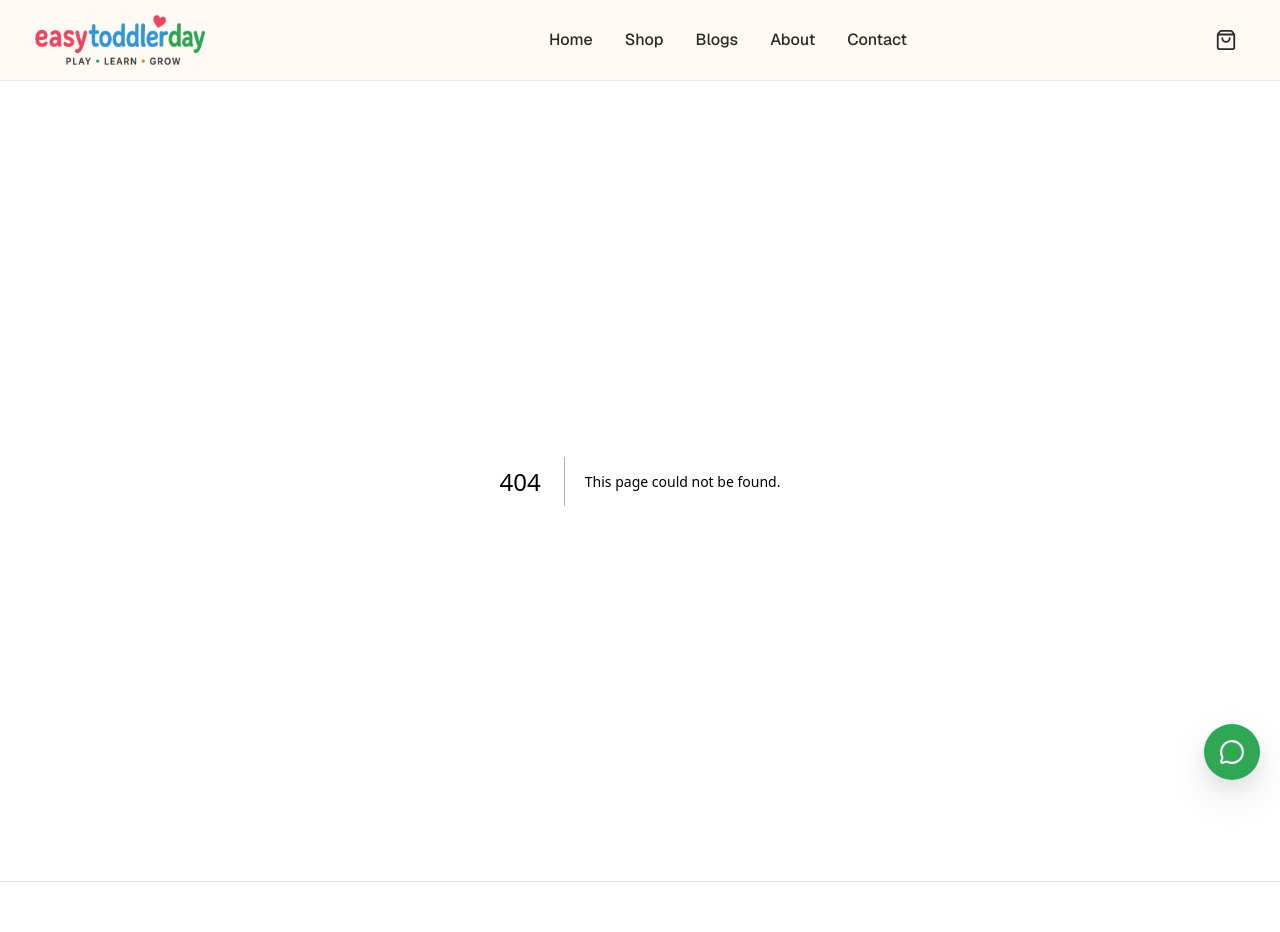
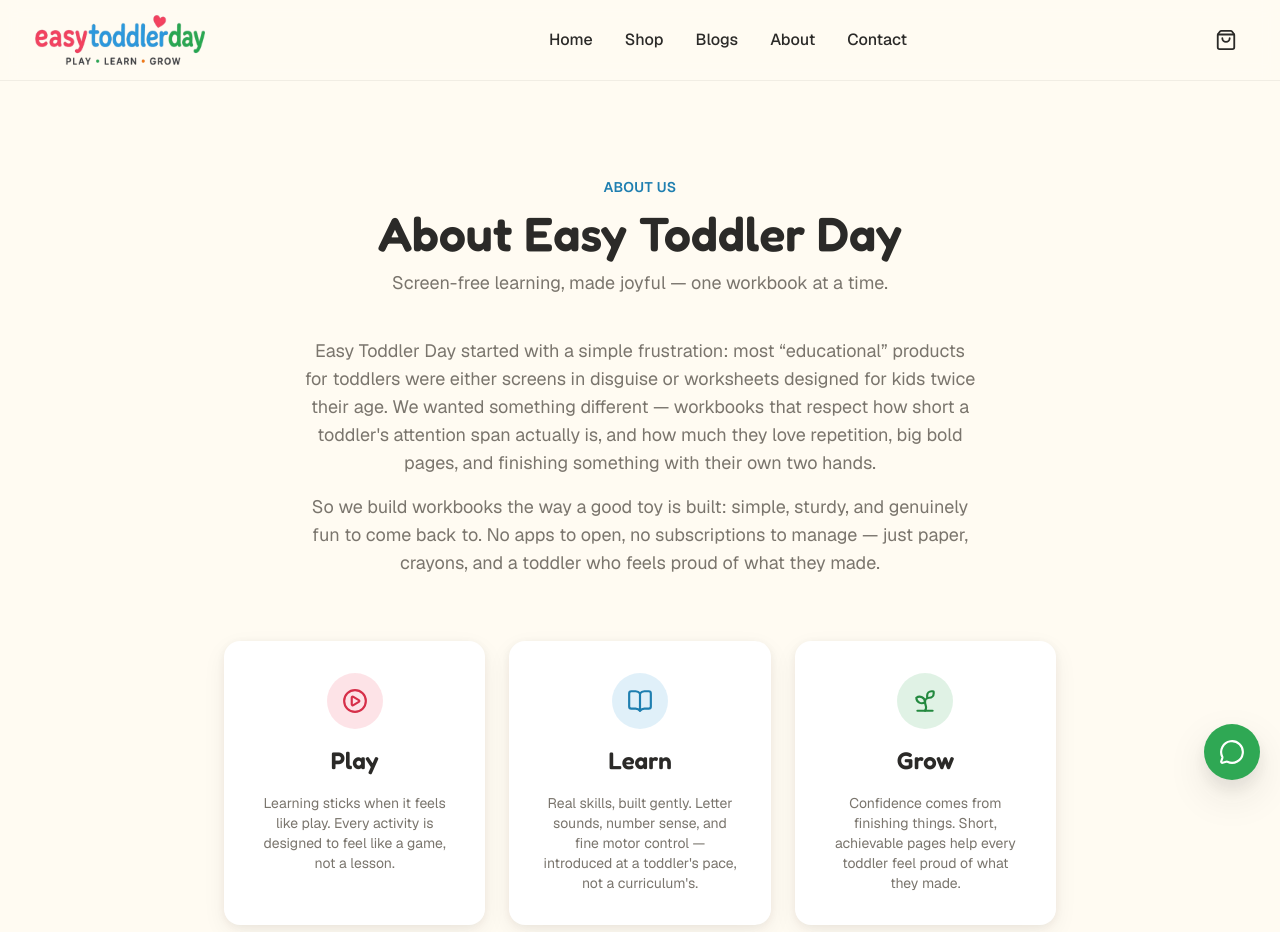
Before and after one commit to prashant-1012/easy-toddler-day, a Next.js app: page /about in a window 1280 px wide. Before the commit this address had no page. Shown: the top 932 px of the page. Built offline with nearby package versions, Linux system fonts and the light colour scheme.

Commit message:
about section completed

```diff
--- /dev/null
+++ b/app/about/page.tsx
@@ -0,0 +1,106 @@
+import type { Metadata } from "next";
+import { BookOpen, PlayCircle, Sprout } from "lucide-react";
+import { SectionHeading } from "@/components/ui/SectionHeading";
+import { Card } from "@/components/ui/Card";
+import { Reveal } from "@/components/ui/Reveal";
+import { Button } from "@/components/ui/Button";
+
+export const metadata: Metadata = {
+  title: "About Us",
+  description:
+    "Learn about Easy Toddler Day's mission to bring screen-free, Montessori-inspired learning to toddlers everywhere.",
+};
+
+const values = [
+  {
+    icon: PlayCircle,
+    word: "Play",
+    color: "coral" as const,
+    description:
+      "Learning sticks when it feels like play. Every activity is designed to feel like a game, not a lesson.",
+  },
+  {
+    icon: BookOpen,
+    word: "Learn",
+    color: "sky" as const,
+    description:
+      "Real skills, built gently. Letter sounds, number sense, and fine motor control — introduced at a toddler's pace, not a curriculum's.",
+  },
+  {
+    icon: Sprout,
+    word: "Grow",
+    color: "sage" as const,
+    description:
+      "Confidence comes from finishing things. Short, achievable pages help every toddler feel proud of what they made.",
+  },
+];
+
+const colorClasses = {
+  coral: "bg-coral/15 text-coral-dark",
+  sky: "bg-sky/15 text-sky-dark",
+  sage: "bg-sage/15 text-sage-dark",
+};
+
+// TODO: personalize with the real founder story / brand history if desired
+export default function AboutPage() {
+  return (
+    <div className="mx-auto max-w-4xl px-4 py-16 sm:px-6 lg:px-8 lg:py-24">
+      <Reveal>
+        <SectionHeading
+          eyebrow="About Us"
+          title="About Easy Toddler Day"
+          subtitle="Screen-free learning, made joyful — one workbook at a time."
+        />
+      </Reveal>
+
+      <Reveal delay={0.1}>
+        <div className="mx-auto mt-10 flex max-w-2xl flex-col gap-4 text-center text-lg text-warm-gray">
+          <p>
+            Easy Toddler Day started with a simple frustration: most
+            &ldquo;educational&rdquo; products for toddlers were either
+            screens in disguise or worksheets designed for kids twice their
+            age. We wanted something different — workbooks that respect how
+            short a toddler&apos;s attention span actually is, and how much
+            they love repetition, big bold pages, and finishing something
+            with their own two hands.
+          </p>
+          <p>
+            So we build workbooks the way a good toy is built: simple,
+            sturdy, and genuinely fun to come back to. No apps to open, no
+            subscriptions to manage — just paper, crayons, and a toddler who
+            feels proud of what they made.
+          </p>
+        </div>
+      </Reveal>
+
+      <div className="mt-16 grid grid-cols-1 gap-6 sm:grid-cols-3">
+        {values.map((value, index) => (
+          <Reveal key={value.word} delay={index * 0.1}>
+            <Card className="flex h-full flex-col items-center gap-4 p-8 text-center">
+              <span
+                className={`flex h-14 w-14 items-center justify-center rounded-full ${colorClasses[value.color]}`}
+              >
+                <value.icon size={26} aria-hidden="true" />
+              </span>
+              <h3 className="font-display text-2xl font-semibold text-charcoal">
+                {value.word}
+              </h3>
+              <p className="text-sm text-warm-gray">{value.description}</p>
+            </Card>
+          </Reveal>
+        ))}
+      </div>
+
+      <Reveal delay={0.2}>
+        <div className="mt-16 flex flex-col items-center gap-4 text-center">
+          <h2 className="font-display text-2xl font-semibold text-charcoal sm:text-3xl">
+            Ready to Start Playing, Learning, and Growing Together?
+          </h2>
+          <Button href="/shop" size="lg">
+            Shop Workbooks
+          </Button>
+        </div>
+      </Reveal>
+    </div>
+  );
+}
--- a/app/page.tsx
+++ b/app/page.tsx
@@ -1,6 +1,7 @@
 import { Hero } from "@/components/sections/Hero";
 import { FeaturedWorkbooks } from "@/components/sections/FeaturedWorkbooks";
 import { LearningBenefits } from "@/components/sections/LearningBenefits";
+import { About } from "@/components/sections/About";
 
 export default function Home() {
   return (
@@ -8,6 +9,7 @@
       <Hero />
       <FeaturedWorkbooks />
       <LearningBenefits />
+      <About />
     </>
   );
 }
--- /dev/null
+++ b/components/sections/About.tsx
@@ -0,0 +1,71 @@
+import Image from "next/image";
+import { SectionHeading } from "@/components/ui/SectionHeading";
+import { Button } from "@/components/ui/Button";
+import { Blob } from "@/components/ui/Blob";
+import { Reveal } from "@/components/ui/Reveal";
+
+// TODO: personalize with the real founder story / brand history if desired
+export function About() {
+  return (
+    <section className="mx-auto max-w-7xl px-4 py-20 sm:px-6 lg:px-8 lg:py-28">
+      <div className="grid items-center gap-12 lg:grid-cols-2 lg:gap-16">
+        <Reveal>
+          <div className="relative mx-auto h-[320px] w-[280px] sm:h-[380px] sm:w-[340px]">
+            <Blob
+              color="var(--color-sage)"
+              className="left-[-10%] top-[-5%] h-56 w-56"
+            />
+            <Blob
+              color="var(--color-coral)"
+              className="bottom-[-8%] right-[-8%] h-64 w-64"
+            />
+            <div className="absolute left-0 top-6 w-40 rotate-[-6deg] overflow-hidden rounded-2xl shadow-lift sm:w-48">
+              <Image
+                src="/images/book-2.jpg"
+                alt="Number Fun Workbook cover"
+                width={240}
+                height={310}
+                className="h-auto w-full object-cover"
+              />
+            </div>
+            <div className="absolute bottom-0 right-0 w-40 rotate-[7deg] overflow-hidden rounded-2xl shadow-lift sm:w-48">
+              <Image
+                src="/images/book-4.jpg"
+                alt="Shapes & Colors Workbook cover"
+                width={240}
+                height={310}
+                className="h-auto w-full object-cover"
+              />
+            </div>
+          </div>
+        </Reveal>
+
+        <Reveal delay={0.1}>
+          <SectionHeading
+            eyebrow="Our Story"
+            title="Made by People Who Actually Like Toddlers"
+            align="left"
+          />
+          <p className="mt-6 text-lg text-warm-gray">
+            Easy Toddler Day started with a simple frustration: most
+            &ldquo;educational&rdquo; products for toddlers were either
+            screens in disguise or worksheets designed for kids twice their
+            age. We wanted something different — workbooks that respect how
+            short a toddler&apos;s attention span actually is, and how much
+            they love repetition, big bold pages, and finishing something
+            with their own two hands.
+          </p>
+          <p className="mt-4 text-lg text-warm-gray">
+            Every workbook we make is tested against one question above all:
+            does a toddler actually want to open it again tomorrow?
+          </p>
+          <div className="mt-8">
+            <Button href="/about" variant="secondary" size="lg">
+              Learn More About Us
+            </Button>
+          </div>
+        </Reveal>
+      </div>
+    </section>
+  );
+}
```
